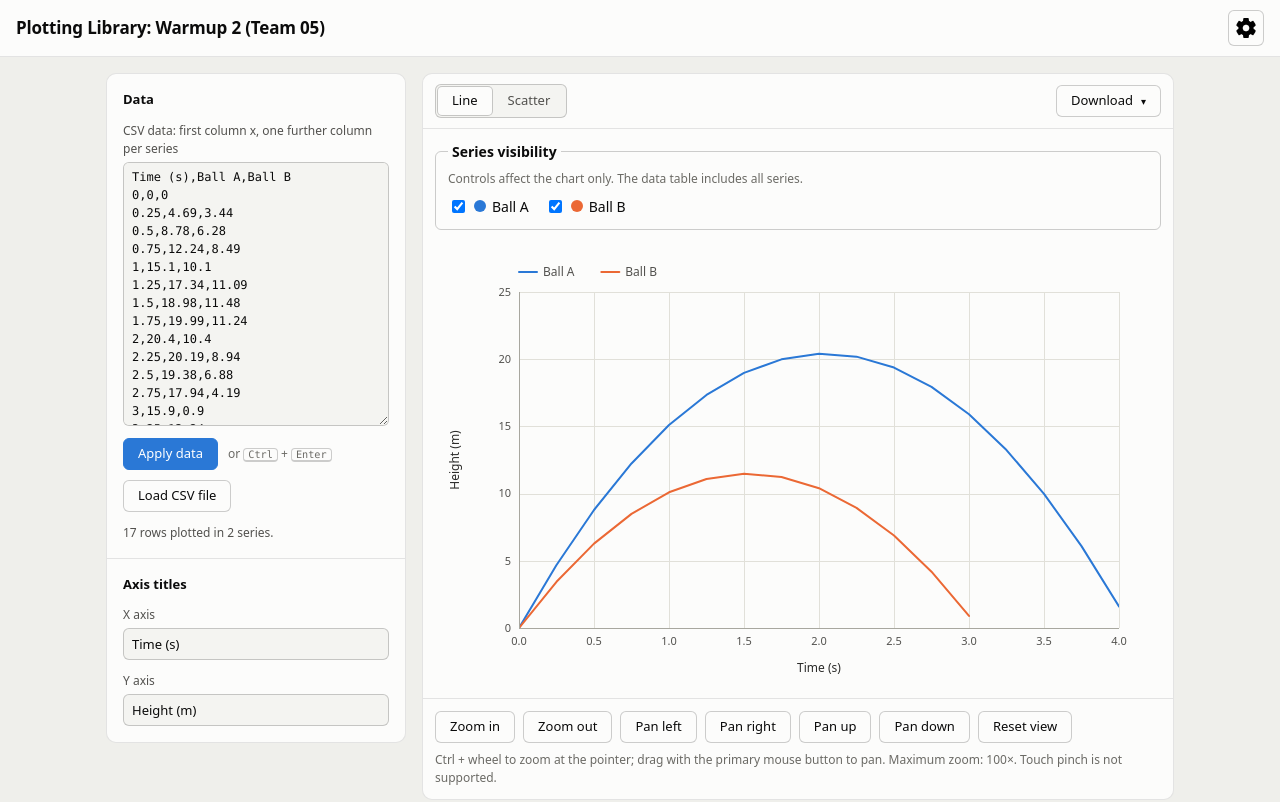
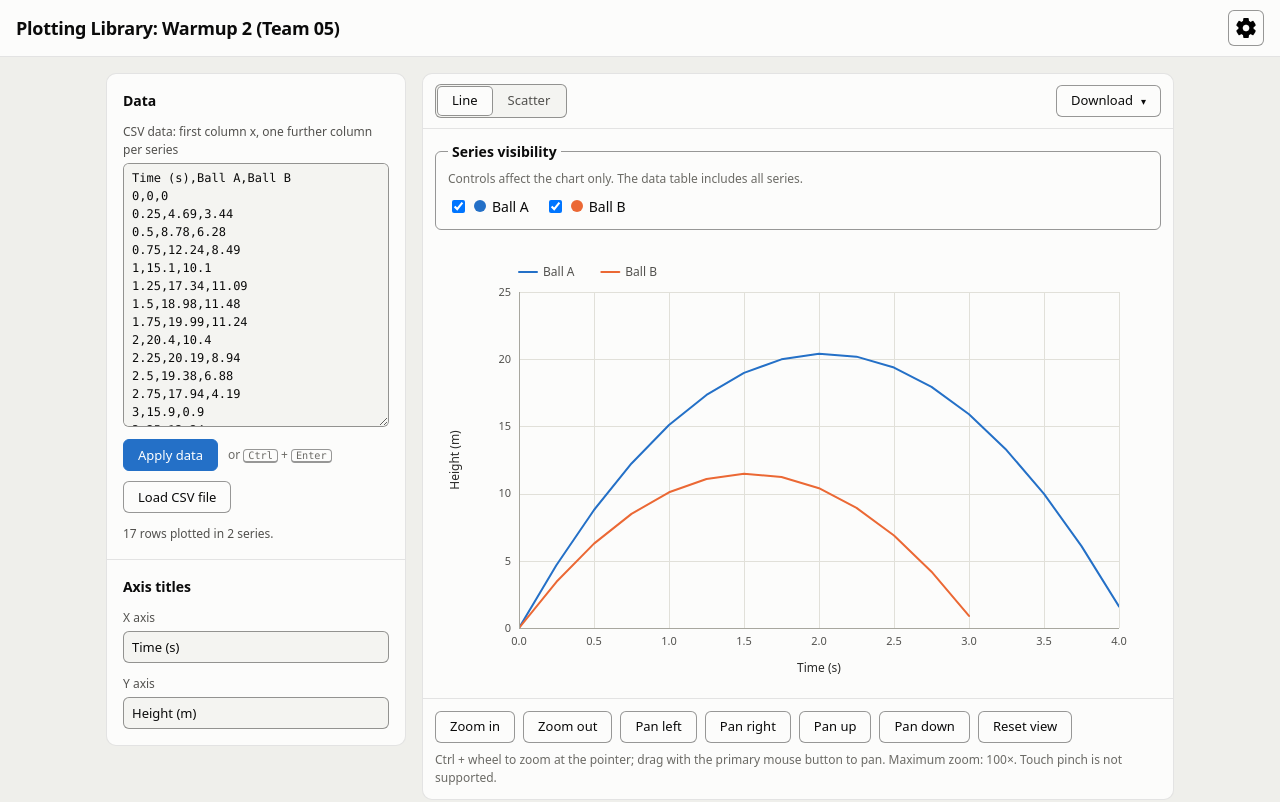
Before and after one commit to CSE210-Team05/Team06-Exchange, a website with bundled scripts: page index.html in a window 1280 px wide. Shown: the top 802 px of the page. Built offline with nearby package versions, Linux system fonts and the light colour scheme.

Commit message:
increased contast and ensured font hierarchy

```diff
--- a/app_main/features/plot_handling/chart_rendering.js
+++ b/app_main/features/plot_handling/chart_rendering.js
@@ -29,11 +29,11 @@ export const COLORS = {
 };
 
 /**
- * One colour per series, used in this order (the palette of the first
- * ZeroPlot version). The first blue keeps 4.6:1 contrast against the
- * background. A ninth series starts again with the first colour.
+ * One colour per series, used in this order. Every colour keeps at least
+ * 3:1 contrast against the plot background. A ninth series starts again
+ * with the first colour.
  */
-export const SERIES_COLORS = ['#2a78d6', '#eb6834', '#1baf7a', '#eda100', '#e87ba4', '#008300', '#6250d6', '#e34948'];
+export const SERIES_COLORS = ['#2470c7', '#eb6834', '#14845d', '#9a6600', '#b94f79', '#008300', '#6250d6', '#e34948'];
 
 /** Approximate number of tick intervals per axis. */
 const X_TICKS = 8;
--- a/app_main/stylesheets/styles_main.css
+++ b/app_main/stylesheets/styles_main.css
@@ -9,13 +9,14 @@
   --surface: #fcfcfb;
   --surface-sunk: #f4f4f1;
   --line: rgba(11, 11, 11, 0.10);
-  --line-strong: rgba(11, 11, 11, 0.20);
+  --line-strong: rgba(11, 11, 11, 0.42);
   --ink: #0b0b0b;
   --ink-2: #52514e;
   --ink-3: #6b6a65;
-  --accent: #2a78d6;
+  --accent: #2470c7;
   --on-accent: #ffffff;
   --danger: #b42318;
+  --switch-off: #74736f;
   --font-ui: system-ui, -apple-system, "Segoe UI", Roboto, "Helvetica Neue", Arial, sans-serif;
   --font-code: ui-monospace, "SF Mono", "Cascadia Mono", Menlo, Consolas, "Liberation Mono", monospace;
   --radius-control: 6px;
@@ -30,13 +31,14 @@
   --surface: #1e1e1e;
   --surface-sunk: #292929;
   --line: rgba(255, 255, 255, 0.12);
-  --line-strong: rgba(255, 255, 255, 0.25);
+  --line-strong: rgba(255, 255, 255, 0.34);
   --ink: #f5f5f5;
   --ink-2: #c5c5c5;
   --ink-3: #a3a3a3;
   --accent: #60a5fa;
   --on-accent: #121212;
   --danger: #ff8077;
+  --switch-off: #8f8f8f;
   --settings-icon-filter: invert(1);
   color-scheme: dark;
 }
@@ -62,7 +64,7 @@ kbd {
   font-size: 0.85em;
 }
 
-h2 { margin: 0; font-size: 13px; font-weight: 600; }
+h2 { margin: 0; font-size: 14px; font-weight: 650; letter-spacing: -0.005em; }
 
 /* Give every button a consistent, visible interaction cue. */
 button {
@@ -85,7 +87,7 @@ button:not(:disabled):active {
   border-bottom: 1px solid var(--line);
   background: var(--surface);
 }
-.page-title { margin: 0; font-size: 17px; font-weight: 650; letter-spacing: -0.01em; }
+.page-title { margin: 0; font-size: 18px; font-weight: 700; letter-spacing: -0.015em; }
 
 /* Settings menu and dark mode toggle */
 .topbar {
@@ -144,7 +146,7 @@ button:not(:disabled):active {
 .slider {
   width: 44px;
   height: 24px;
-  background: #aaa;
+  background: var(--switch-off);
   border-radius: 24px;
   position: relative;
   transition: background 0.2s;
```
